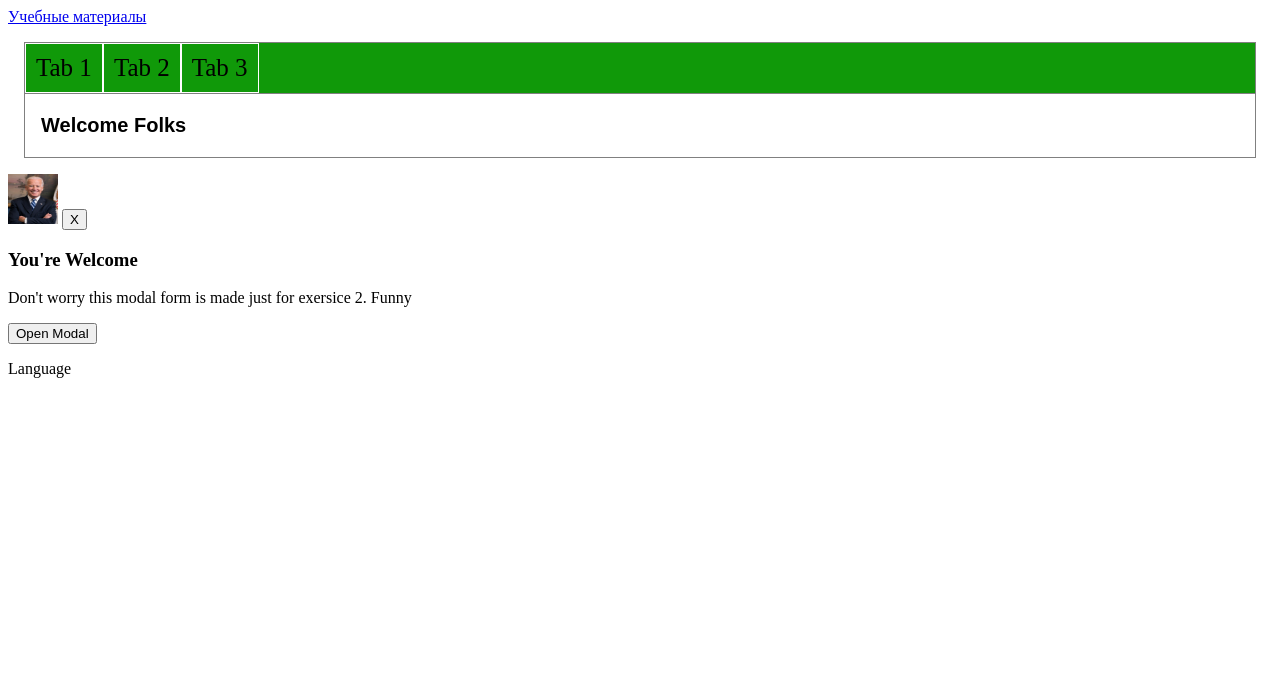
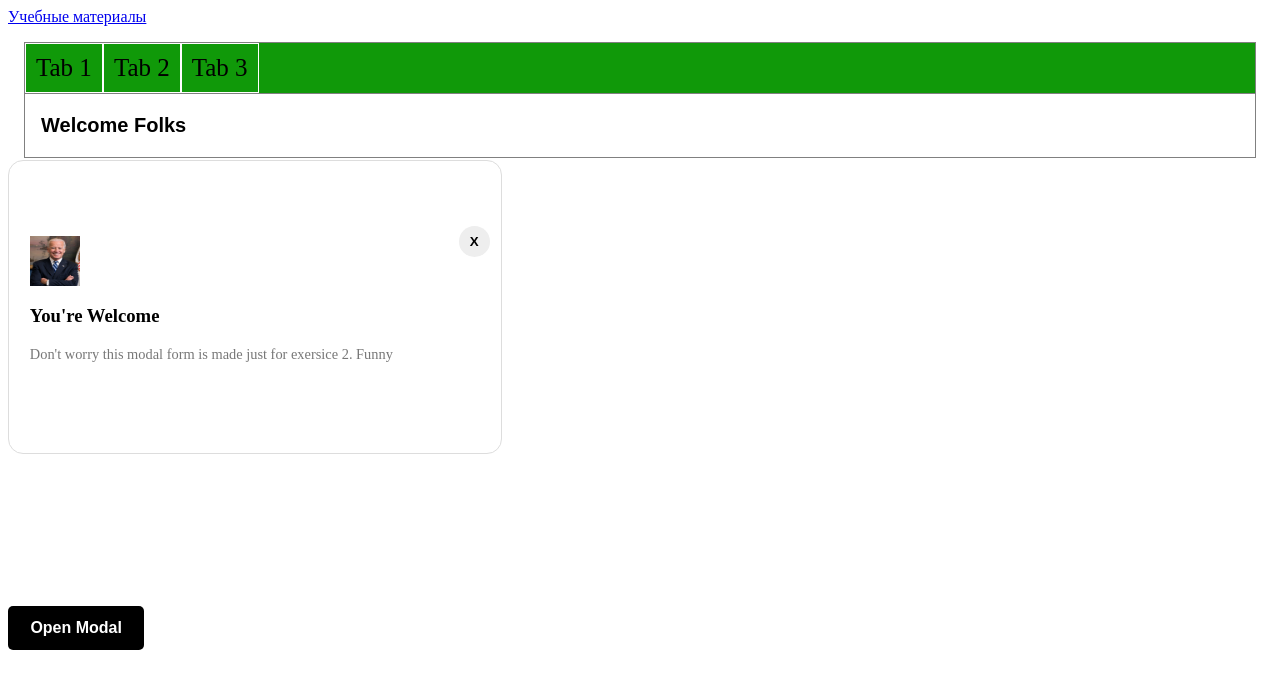
Before and after one commit to Rossov13/projectNeal13, a website built with Vite: page index.html in a window 1280 px wide. Built offline with nearby package versions, Linux system fonts and the light colour scheme.

Commit message:
14.10.2023

```diff
--- a/index.html
+++ b/index.html
@@ -52,7 +52,7 @@
     <button class="btn btn-open">Open Modal</button>
 
 
-  <p>Language</p>
+
 
 
     <div id="app"></div>
--- a/src/style.css
+++ b/src/style.css
@@ -40,3 +40,65 @@
     cursor: pointer;
     color: black;
 }
+
+.modal {
+    display: flex;
+    flex-direction: column;
+    justify-content: center;
+    gap: 0,4rem;
+    width: 450px;
+    padding: 1.3rem;
+    min-height: 250px;
+    position:absolute;
+    top: 20%;
+    background-color: white;
+    border: 1px solid #ddd;
+    border-radius: 15px;
+}
+
+.modal .flex {
+display: flex;
+align-items: center;
+justify-content: space-between;
+}
+
+/* .modal input {
+    padding: 0.7rem 1rem;
+    border: 1px solid #ddd;
+    border
+} */
+
+.modal p {
+    font-size: 0.9rem;
+    color: #777;
+    margin: 0.4 0 0.2rem;
+}
+
+button {
+    cursor: pointer;
+    border: none;
+    font-weight: 600;
+}
+
+.btn {
+    display: inline-block;
+    padding: 0.8rem 1.4rem;
+    font-weight: 700;
+    background-color: black;
+    color: white;
+    border-radius: 5px;
+    text-align: center;
+    font-size: 1em;
+}
+
+.btn-open {
+    position: absolute;
+    bottom: 150px;
+}
+
+.btn-close {
+    transform: translate(10px, -20px);
+    padding: 0.5rem 0.7rem;
+    background-color: #eee;
+    border-radius: 50%;
+}
```
